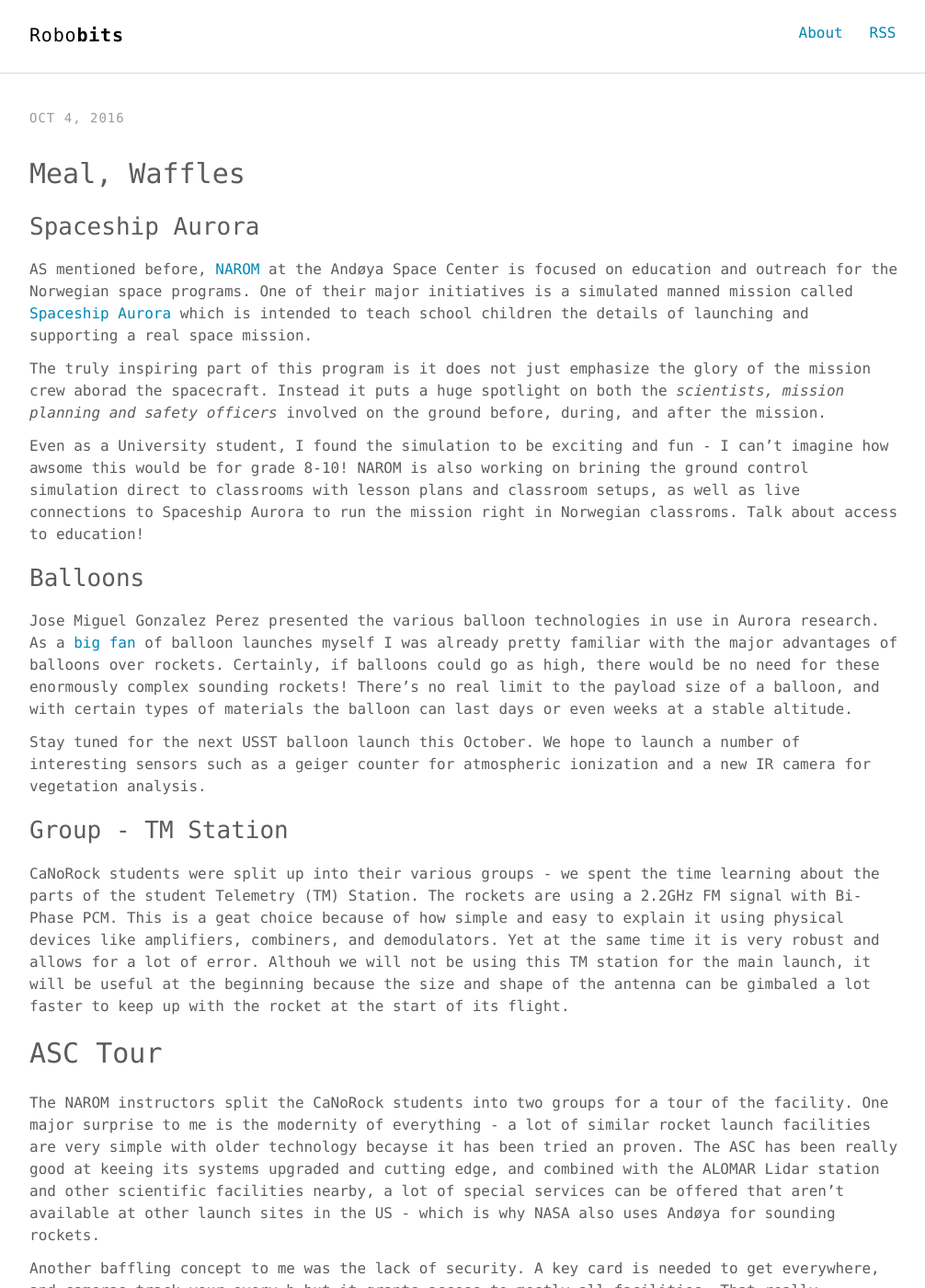
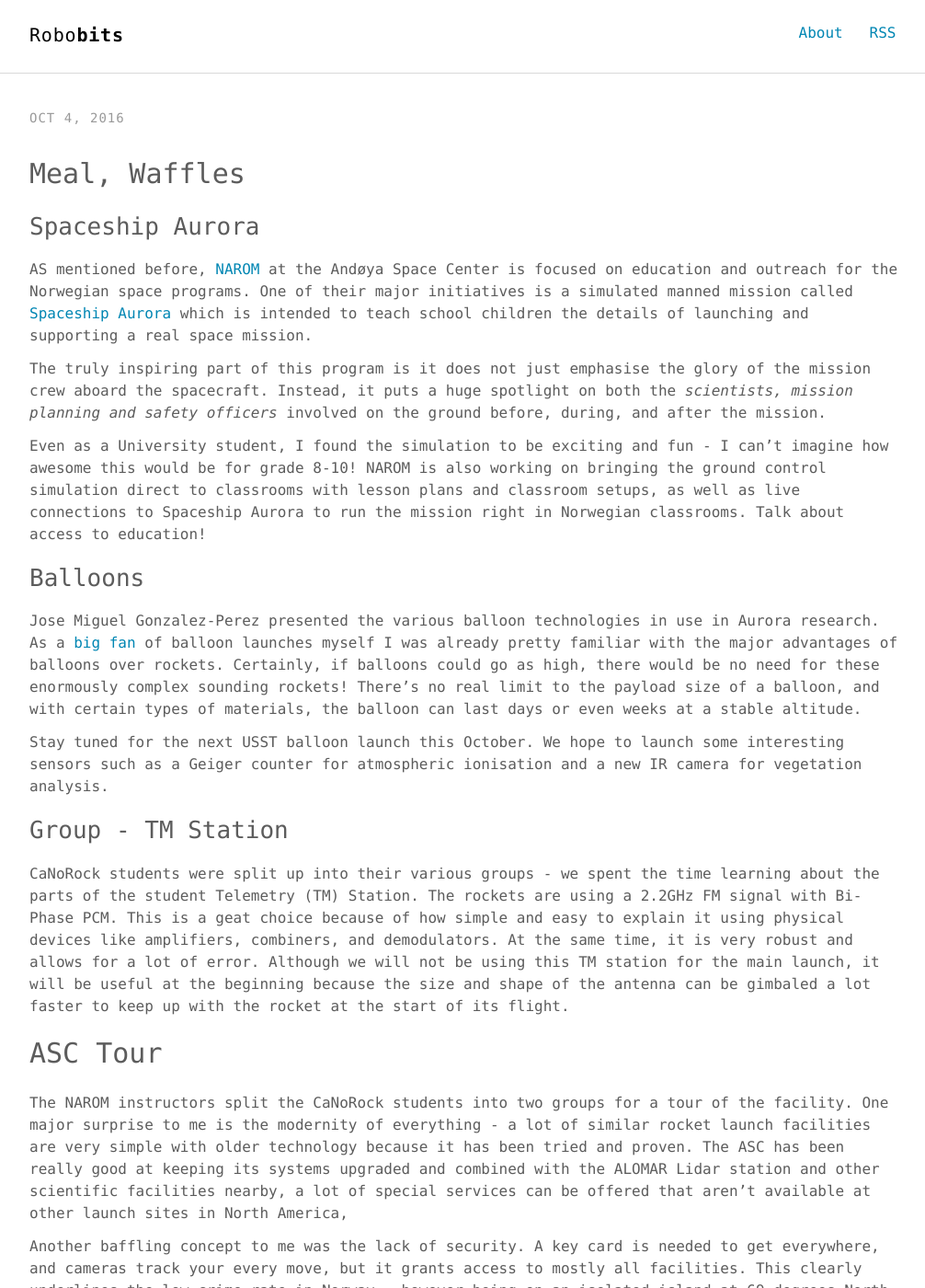
Before and after one commit to ausshir/ausshir.github.io, a Jekyll site: the page built from _posts/2016-10-04-Meal,-Waffles.md, in a window 1280 px wide and 1400 px high. Shown: the whole window at 92% size, without its empty margins (132-1138 px from the left). Built offline with Jekyll 4.4.1, drawn with Linux system fonts in a browser that asks for light colours; some of the changed text lies outside the part shown.

Commit message:
Updated 2016-10-04-Meal,-Waffles.md

```diff
--- a/_posts/2016-10-04-Meal,-Waffles.md
+++ b/_posts/2016-10-04-Meal,-Waffles.md
@@ -26,27 +26,27 @@
       are not shown.
 ---
 ## Spaceship Aurora
-AS mentioned before, [NAROM](http://andoyaspace.no/?page_id=250) at the Andøya Space Center is focused on education and outreach for the Norwegian space programs. One of their major initiatives is a simulated manned mission called [Spaceship Aurora](http://www.spaceshipaurora.no/en) which is intended to teach school children the details of launching and supporting a real space mission.
+AS mentioned before, [NAROM](http://andoyaspace.no/?page_id=250) at the Andøya Space Center is focused on education and outreach for the Norwegian space programs. One of their major initiatives is a simulated manned mission called [Spaceship Aurora](http://www.spaceshipaurora.no/en) which is intended to teach school children the details of launching and supporting a real space mission.
 
-The truly inspiring part of this program is it does not just emphasize the glory of the mission crew aborad the spacecraft. Instead it puts a huge spotlight on both the *scientists, mission planning and safety officers* involved on the ground before, during, and after the mission.
+The truly inspiring part of this program is it does not just emphasise the glory of the mission crew aboard the spacecraft. Instead, it puts a huge spotlight on both the *scientists, mission planning and safety officers* involved on the ground before, during, and after the mission.
 
-Even as a University student, I found the simulation to be exciting and fun - I can't imagine how awsome this would be for grade 8-10! NAROM is also working on brining the ground control simulation direct to classrooms with lesson plans and classroom setups, as well as live connections to Spaceship Aurora to run the mission right in Norwegian classroms. Talk about access to education!
+Even as a University student, I found the simulation to be exciting and fun - I can't imagine how awesome this would be for grade 8-10! NAROM is also working on bringing the ground control simulation direct to classrooms with lesson plans and classroom setups, as well as live connections to Spaceship Aurora to run the mission right in Norwegian classrooms. Talk about access to education!
 
 ## Balloons
-Jose Miguel Gonzalez Perez presented the various balloon technologies in use in Aurora research. As a [big fan](http://ve5aa.usask.ca/Balloon/balloon.html) of balloon launches myself I was already pretty familiar with the major advantages of balloons over rockets. Certainly, if balloons could go as high, there would be no need for these enormously complex sounding rockets! There's no real limit to the payload size of a balloon, and with certain types of materials the balloon can last days or even weeks at a stable altitude.
+Jose Miguel Gonzalez-Perez presented the various balloon technologies in use in Aurora research. As a [big fan](http://ve5aa.usask.ca/Balloon/balloon.html) of balloon launches myself I was already pretty familiar with the major advantages of balloons over rockets. Certainly, if balloons could go as high, there would be no need for these enormously complex sounding rockets! There's no real limit to the payload size of a balloon, and with certain types of materials, the balloon can last days or even weeks at a stable altitude.
 
-Stay tuned for the next USST balloon launch this October. We hope to launch a number of interesting sensors such as a geiger counter for atmospheric ionization and a new IR camera for vegetation analysis.
+Stay tuned for the next USST balloon launch this October. We hope to launch some interesting sensors such as a Geiger counter for atmospheric ionisation and a new IR camera for vegetation analysis.
 
 ## Group - TM Station
-CaNoRock students were split up into their various groups - we spent the time learning about the parts of the student Telemetry (TM) Station. The rockets are using a 2.2GHz FM signal with Bi-Phase PCM. This is a geat choice because of how simple and easy to explain it using physical devices like amplifiers, combiners, and demodulators. Yet at the same time it is very robust and allows for a lot of error. Althouh we will not be using this TM station for the main launch, it will be useful at the beginning because the size and shape of the antenna can be gimbaled a lot faster to keep up with the rocket at the start of its flight.
+CaNoRock students were split up into their various groups - we spent the time learning about the parts of the student Telemetry (TM) Station. The rockets are using a 2.2GHz FM signal with Bi-Phase PCM. This is a geat choice because of how simple and easy to explain it using physical devices like amplifiers, combiners, and demodulators. At the same time, it is very robust and allows for a lot of error. Although we will not be using this TM station for the main launch, it will be useful at the beginning because the size and shape of the antenna can be gimbaled a lot faster to keep up with the rocket at the start of its flight.
 
 # ASC Tour
-The NAROM instructors split the CaNoRock students into two groups for a tour of the facility. One major surprise to me is the modernity of everything - a lot of similar rocket launch facilities are very simple with older technology becayse it has been tried an proven. The ASC has been really good at keeing its systems upgraded and cutting edge, and combined with the ALOMAR Lidar station and other scientific facilities nearby, a lot of special services can be offered that aren't available at other launch sites in the US - which is why NASA also uses Andøya for sounding rockets.
+The NAROM instructors split the CaNoRock students into two groups for a tour of the facility. One major surprise to me is the modernity of everything - a lot of similar rocket launch facilities are very simple with older technology because it has been tried and proven. The ASC has been really good at keeping its systems upgraded and combined with the ALOMAR Lidar station and other scientific facilities nearby, a lot of special services can be offered that aren't available at other launch sites in North America,
 
-Another baffling concept to me was the lack of security. A key card is needed to get everywhere, and cameras track your every h but it grants access to mostly all facilities. That really underlies the lack of crime in Norway.. but being on an isolated island at 69 degrees North helps a bit too!
+Another baffling concept to me was the lack of security. A key card is needed to get everywhere, and cameras track your every move, but it grants access to mostly all facilities. This clearly underlines the low crime rate in Norway.. however being on an isolated island at 69 degrees North helps a bit too!
 
 ## FOOD
-Wow, great food today, especially the Waffles. Must get pictures!!
+Wow, great food today, especially the Waffles. I'm still tracking down some pictures of the delicious meal. There will be [Brunost](https://en.wikipedia.org/wiki/Brunost) on the next waffles at home!
 
 ## World Space Week
 CanNoRock XIII is the northernmost part of [World Space Week](http://www.worldspaceweek.org/). Check out all the other cool events!
```
